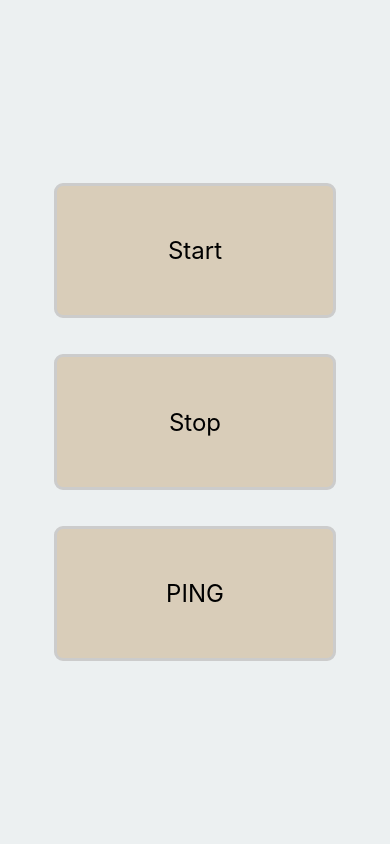
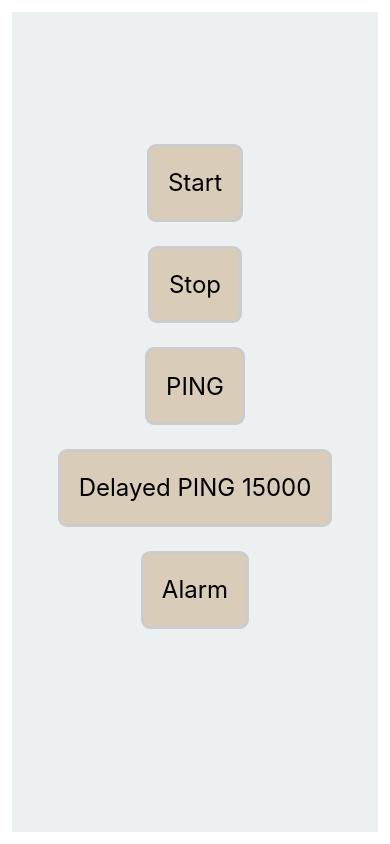
Before and after one commit to marcg1968/rn_bgservice_demo, a React Native app: screen / in a window 390 px wide. Built offline with nearby package versions, Linux system fonts and the light colour scheme.

Commit message:
interim alarm working

```diff
--- a/App.js
+++ b/App.js
@@ -17,6 +17,8 @@ class App extends Component {
 
     render() {
 
+        const delayMs = 15000
+
         const buttons = [
             {
                 title: 'Start',
@@ -33,6 +35,22 @@ class App extends Component {
                 onPress: () => Reminder.ping(),
                 style: styles.button,
             },
+            {
+                title: 'Delayed PING ' + delayMs,
+                onPress: () => {
+                    setTimeout(() => {
+                        console.log(39, 'now pinging')
+                        Reminder.ping()
+                        alert('pinged')
+                    }, delayMs)
+                },
+                style: styles.button,
+            },
+            {
+                title: 'Alarm',
+                onPress: () => Reminder.setAlarm(),
+                style: styles.button,
+            },
         ]
 
         return (
@@ -47,7 +65,7 @@ class App extends Component {
                         <Text style={styles.btntxt}>{btn.title}</Text>
                     </TouchableOpacity>
                 ))}
-                <View style={{ flex: 1 }}/>
+                <View style={{ flex: 2 }}/>
             </View>
         )
     }
@@ -58,9 +76,12 @@ export default App
 const styles = StyleSheet.create({
     container: {
         flex: 1,
+        alignItems: 'center', /* prevents items taking up full width */
         justifyContent: 'center',
         backgroundColor: '#ecf0f1',
-        padding: 36,
+        paddingTop: 48,
+        paddingBottom: 48,
+        margin: 12,
     },
     button: {
         flex: 1,
@@ -71,7 +92,9 @@ const styles = StyleSheet.create({
         textAlign: 'center',
         justifyContent: 'center',
         alignItems: 'center',
-        margin: 18,
+        paddingLeft: 18,
+        paddingRight: 18,
+        margin: 12,
     },
     btntxt: {
         fontSize: 24,
--- a/Reminder.js
+++ b/Reminder.js
@@ -12,6 +12,7 @@ const _ = {
     stopService() { Reminder.stopService() },
     /* any other methods similarly defined */
     ping() { Reminder.ping() },
+    setAlarm() { Reminder.setAlarm() },
 }
 
 export default _
```
Also changed, not shown: 5 other files (tests, documents, lock files or other folders).
